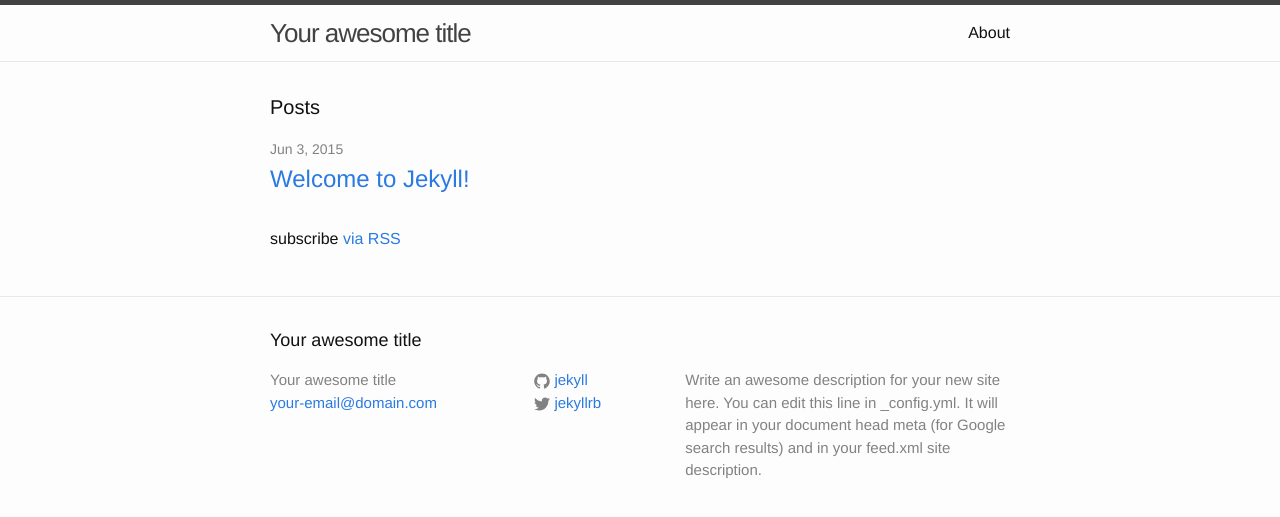
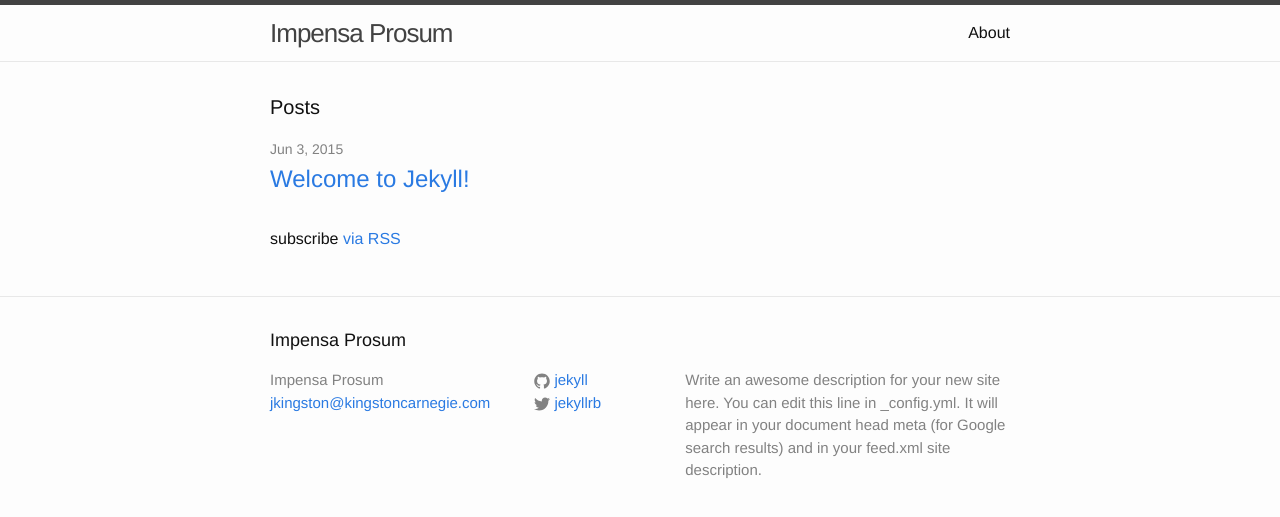
Before and after one commit to Impensa/Impensa.github.io, a Jekyll site: the page built from index.html, in a window 1280 px wide. Shown: the top 517 px of the page. Built offline with Jekyll 4.4.1, drawn with Linux system fonts in a browser that asks for light colours.

Commit message:
Update _config.yml

```diff
--- a/_config.yml
+++ b/_config.yml
@@ -1,12 +1,12 @@
 # Site settings
-title: Your awesome title
-email: your-email@domain.com
+title: Impensa Prosum
+email: jkingston@kingstoncarnegie.com
 description: > # this means to ignore newlines until "baseurl:"
   Write an awesome description for your new site here. You can edit this
   line in _config.yml. It will appear in your document head meta (for
   Google search results) and in your feed.xml site description.
 baseurl: "" # the subpath of your site, e.g. /blog
-url: "http://yourdomain.com" # the base hostname & protocol for your site
+url: "http://blog/kingstoncarnegie.com" # the base hostname & protocol for your site
 twitter_username: jekyllrb
 github_username:  jekyll
 
```
